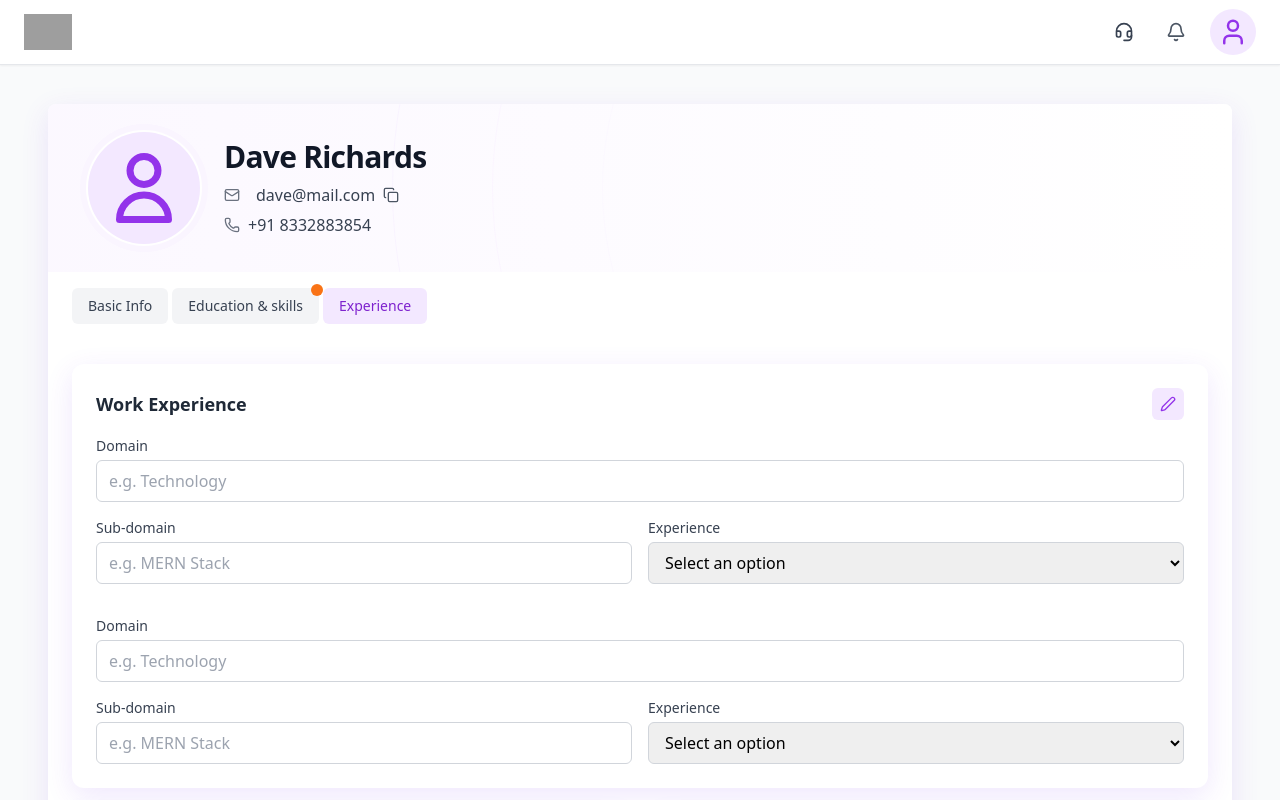
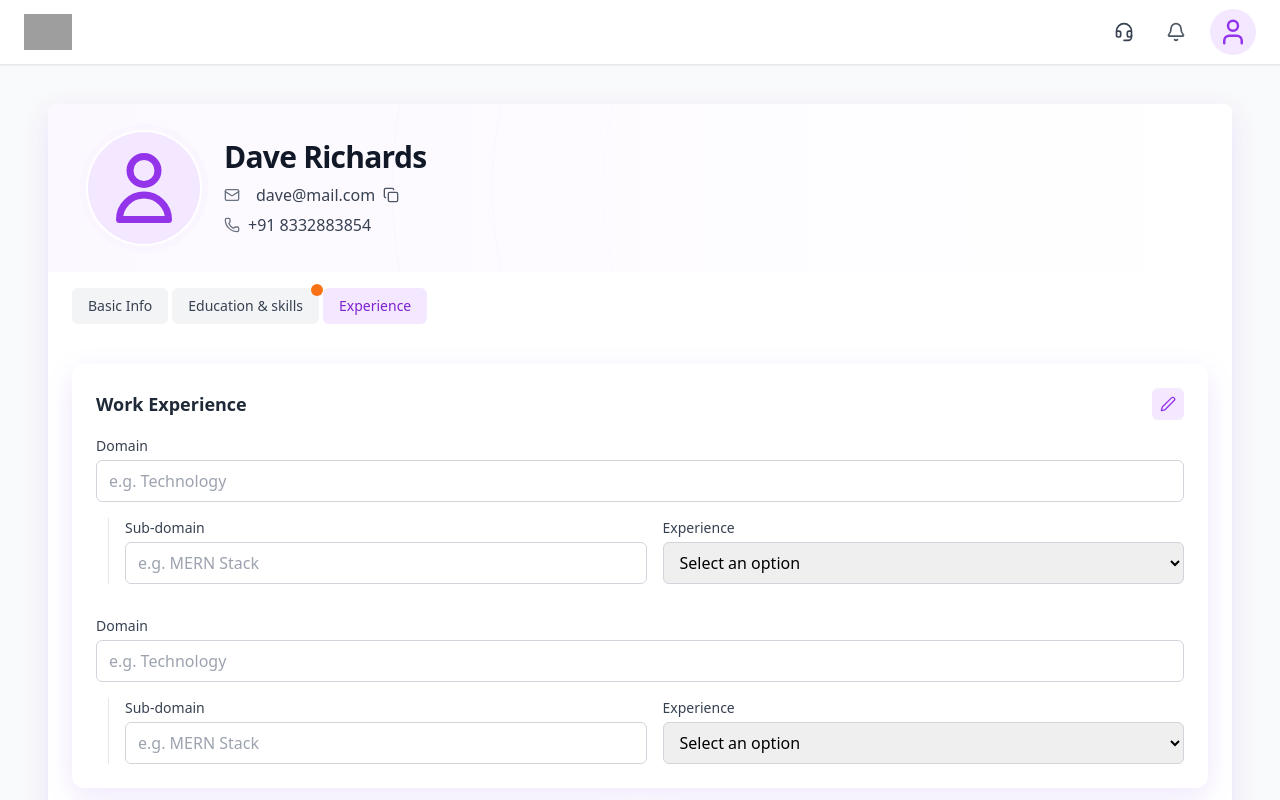
Before and after one commit to Nagasurya07/buddy_frontend, a React (Vite) app: page /users/1 in a window 1280 px wide. Both pictures are taken after a click on the button "Experience". Shown: the top 800 px of the page. Built offline with nearby package versions, Linux system fonts and the light colour scheme; grey boxes are pictures that could not be loaded.

Commit message:
style(experience): add subtle left guideline to Sub-domain rows to match screenshot

```diff
--- a/src/pages/UserProfile.jsx
+++ b/src/pages/UserProfile.jsx
@@ -369,7 +369,7 @@ const UserProfile = () => {
                   <label className="block text-sm font-medium text-gray-700 mb-1">Domain</label>
                   <input type="text" placeholder="e.g. Technology" className="w-full px-3 py-2 border border-gray-300 rounded-md focus:outline-none focus:ring-2 focus:ring-purple-500 focus:border-transparent" />
                 </div>
-                <div className="grid grid-cols-2 gap-4">
+                <div className="grid grid-cols-2 gap-4 ml-3 pl-4 border-l border-gray-200">
                   <div>
                     <label className="block text-sm font-medium text-gray-700 mb-1">Sub-domain</label>
                     <input type="text" placeholder="e.g. MERN Stack" className="w-full px-3 py-2 border border-gray-300 rounded-md focus:outline-none focus:ring-2 focus:ring-purple-500 focus:border-transparent" />
@@ -393,7 +393,7 @@ const UserProfile = () => {
                   <label className="block text-sm font-medium text-gray-700 mb-1">Domain</label>
                   <input type="text" placeholder="e.g. Technology" className="w-full px-3 py-2 border border-gray-300 rounded-md focus:outline-none focus:ring-2 focus:ring-purple-500 focus:border-transparent" />
                 </div>
-                <div className="grid grid-cols-2 gap-4">
+                <div className="grid grid-cols-2 gap-4 ml-3 pl-4 border-l border-gray-200">
                   <div>
                     <label className="block text-sm font-medium text-gray-700 mb-1">Sub-domain</label>
                     <input type="text" placeholder="e.g. MERN Stack" className="w-full px-3 py-2 border border-gray-300 rounded-md focus:outline-none focus:ring-2 focus:ring-purple-500 focus:border-transparent" />
```
